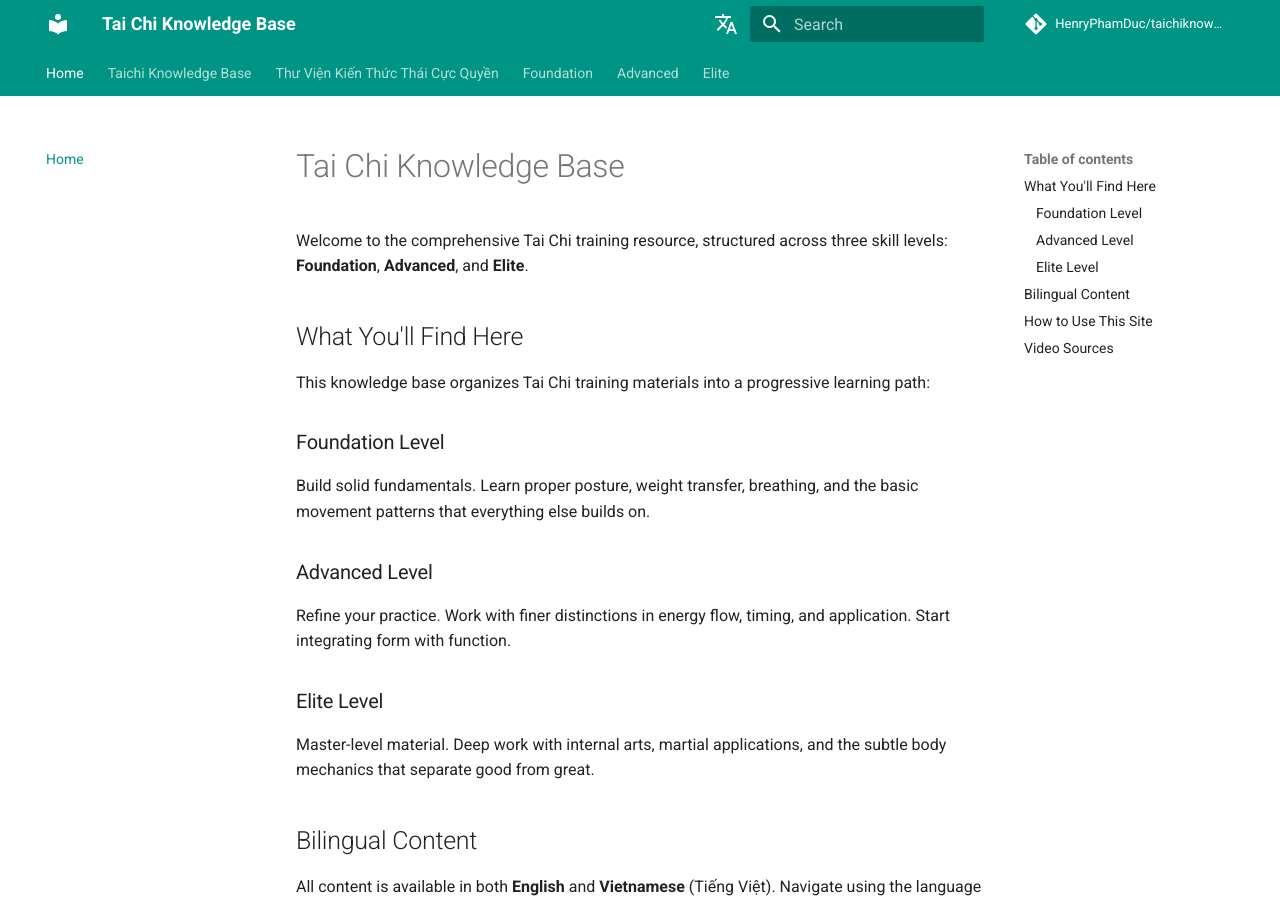
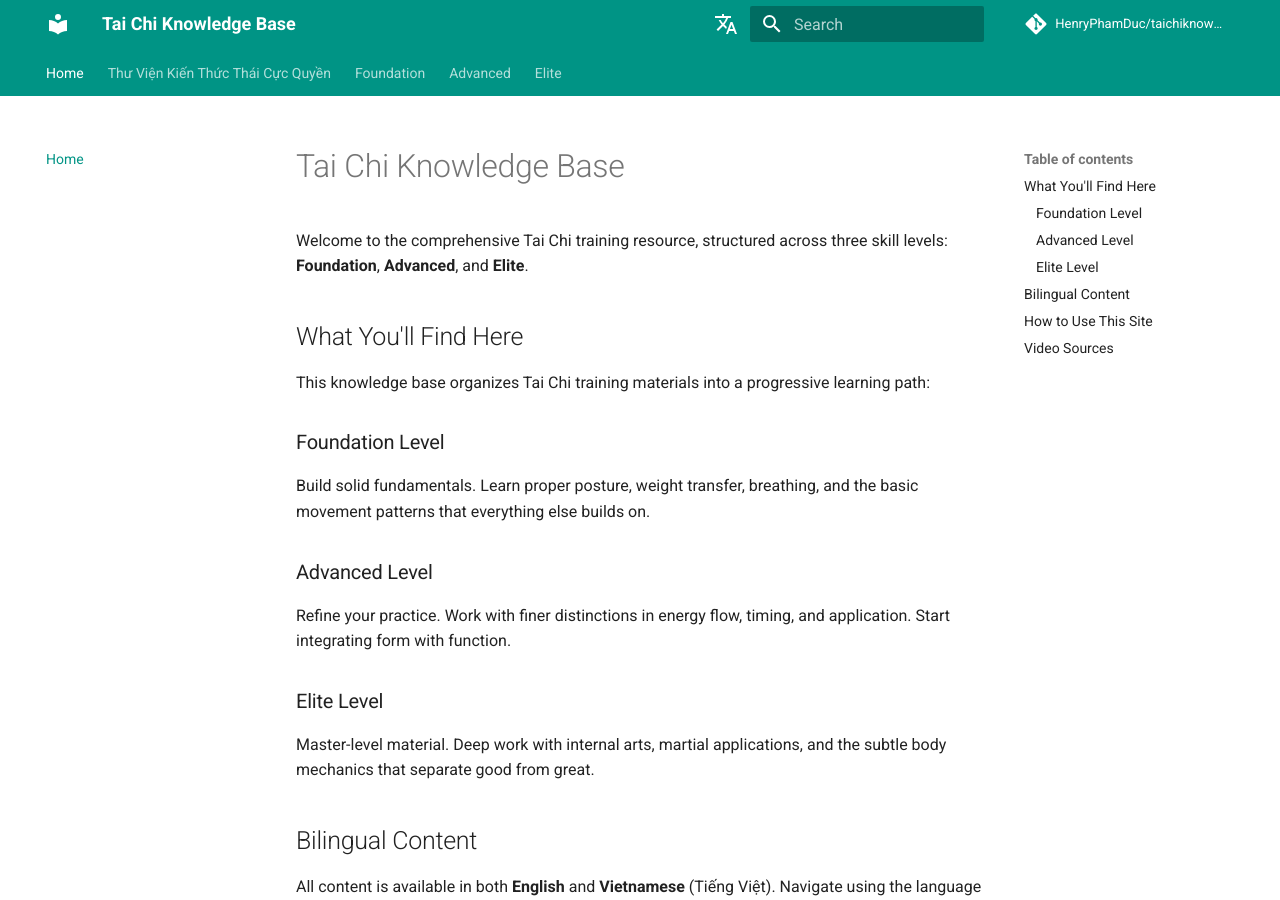
Before and after one commit to HenryPhamDuc/taichiknowledgebase, an MkDocs documentation site: the page built from docs/index.md, in a window 1280 px wide and 900 px high. Built offline with MkDocs 1.6.1 and Material for MkDocs 9.7.7, drawn with Linux system fonts in a browser that asks for light colours; comment, search, counter and statistics services are not loaded.

Commit message:
Remove Taichi Knowledge Base entry from navigation menu

```diff
--- a/mkdocs.yml
+++ b/mkdocs.yml
@@ -37,7 +37,7 @@ extra:
       lang: vi
 nav:
   - Home: index.md
-  - Taichi Knowledge Base: https://henryphamduc.github.io/taichiknowledgebase/en/index.html
+
   - Thư Viện Kiến Thức Thái Cực Quyền: https://henryphamduc.github.io/taichiknowledgebase/vi/index.html
   - Foundation:
     - Overview: en/foundation/index.md
```
